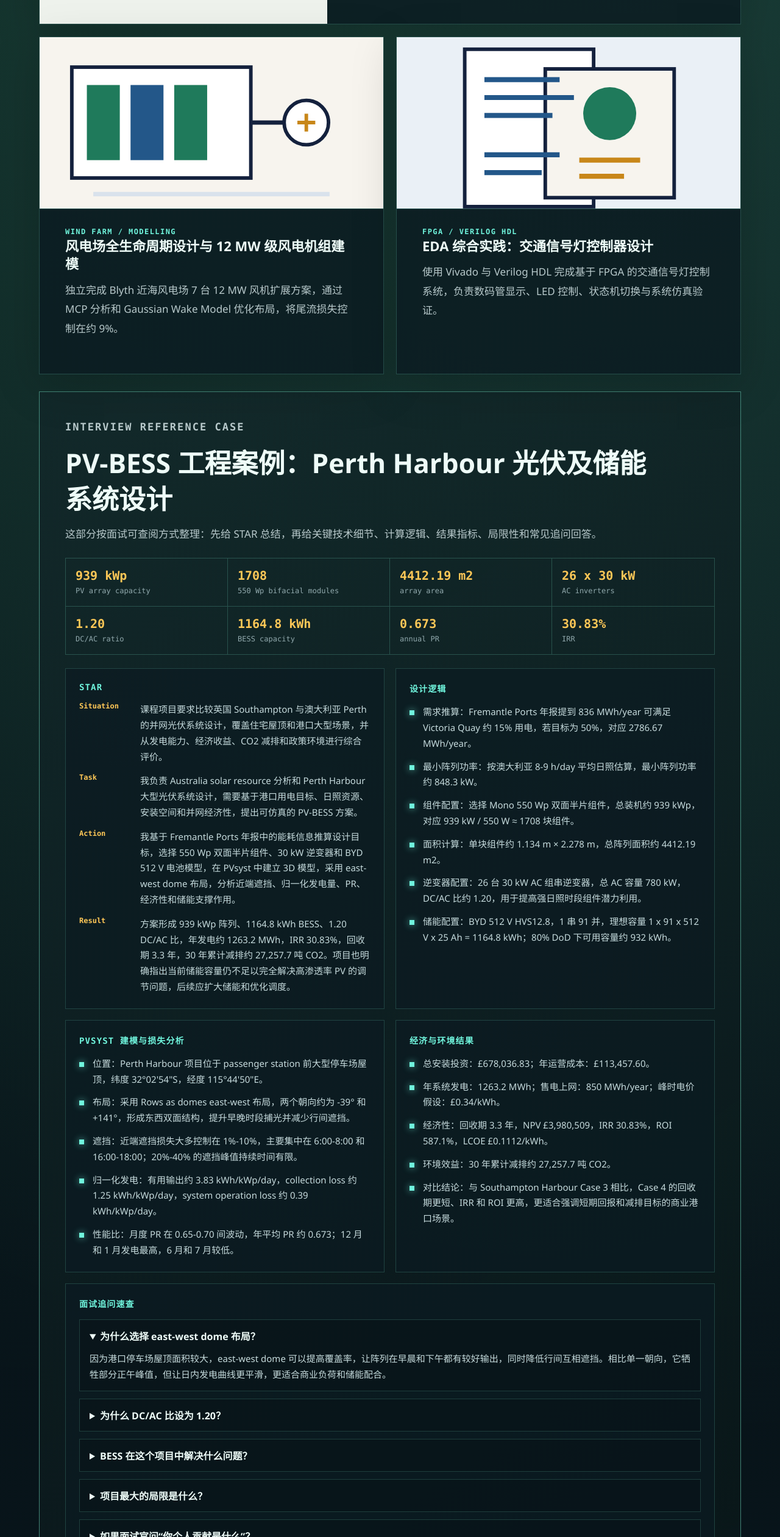
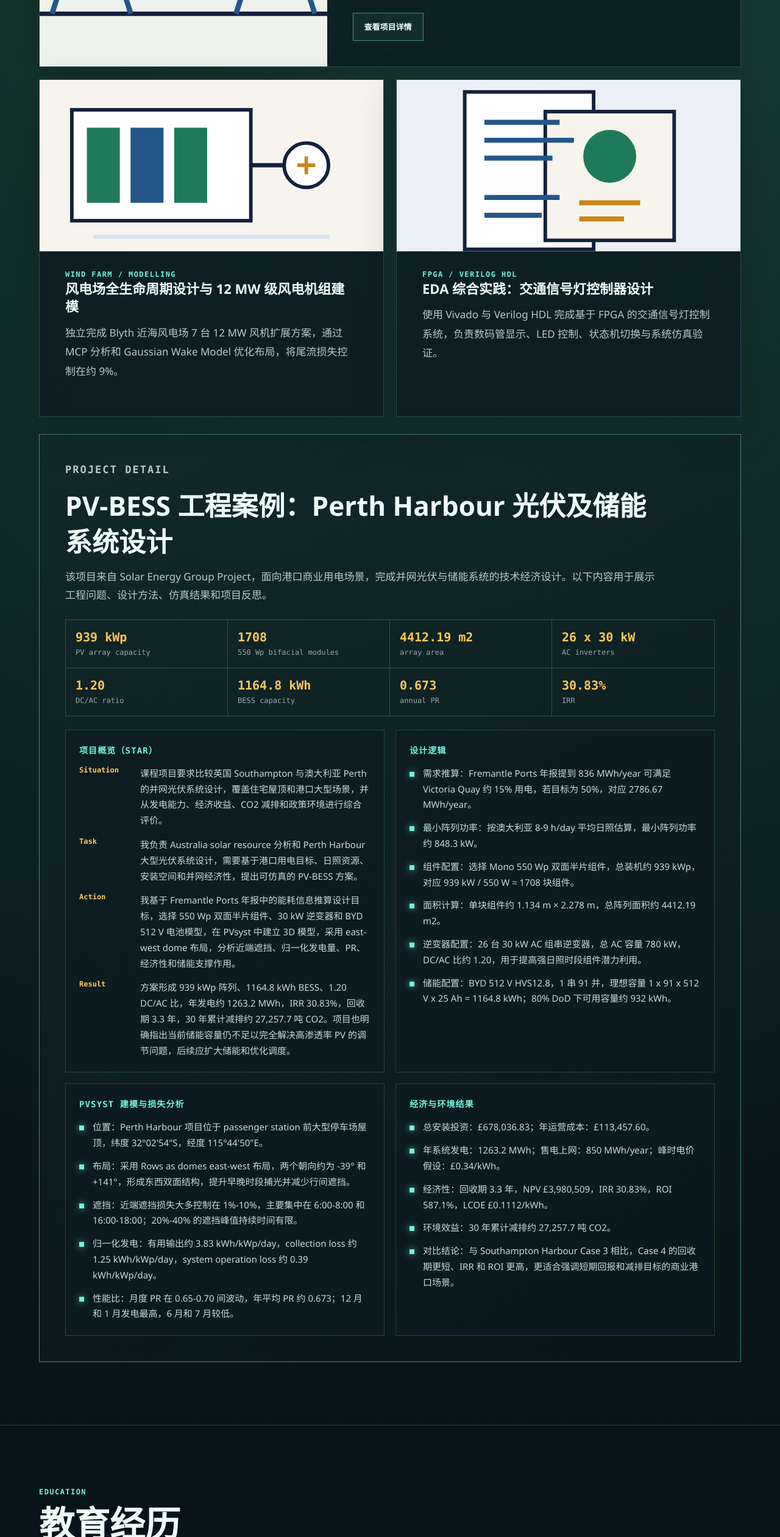
Before and after one commit to ziyoung888-prog/ziyoung888-prog.github.io, a plain HTML site: page index.html in a window 1280 px wide. Shown: the part 2104-4625 px from the top of the page at 61% size. Drawn offline with Linux system fonts and the light colour scheme.

Commit message:
Make PV case HR-facing project detail

```diff
--- a/index.html
+++ b/index.html
@@ -174,6 +174,10 @@
                   <span class="lang lang-en">Configured 1708 bifacial modules and 26 inverters, demonstrating BESS value for peak shaving and grid support.</span>
                 </li>
               </ul>
+              <a class="case-link" href="#pv-bess-case">
+                <span class="lang lang-zh">查看项目详情</span>
+                <span class="lang lang-en">View project details</span>
+              </a>
             </div>
           </article>
 
@@ -216,17 +220,17 @@
 
         <article class="case-study" id="pv-bess-case">
           <div class="case-study-header">
-            <p class="section-kicker">Interview Reference Case</p>
+            <p class="section-kicker">Project Detail</p>
             <h3>
               <span class="lang lang-zh">PV-BESS 工程案例：Perth Harbour 光伏及储能系统设计</span>
               <span class="lang lang-en">PV-BESS Engineering Case: Perth Harbour Solar and Battery Storage Design</span>
             </h3>
             <p>
               <span class="lang lang-zh">
-                这部分按面试可查阅方式整理：先给 STAR 总结，再给关键技术细节、计算逻辑、结果指标、局限性和常见追问回答。
+                该项目来自 Solar Energy Group Project，面向港口商业用电场景，完成并网光伏与储能系统的技术经济设计。以下内容用于展示工程问题、设计方法、仿真结果和项目反思。
               </span>
               <span class="lang lang-en">
-                This section is structured for interview use: STAR summary first, followed by technical details, calculation logic, outcomes, limitations and likely follow-up answers.
+                This project comes from the Solar Energy Group Project and focuses on a commercial harbour electricity scenario. It presents the techno-economic design of a grid-connected PV and battery storage system, covering the engineering problem, design method, simulation results and project reflection.
               </span>
             </p>
           </div>
@@ -244,7 +248,10 @@
 
           <div class="case-grid">
             <section class="case-panel">
-              <h4>STAR</h4>
+              <h4>
+                <span class="lang lang-zh">项目概览（STAR）</span>
+                <span class="lang lang-en">Project Overview (STAR)</span>
+              </h4>
               <dl class="star-list">
                 <div>
                   <dt>Situation</dt>
@@ -355,35 +362,6 @@
               </ul>
             </section>
           </div>
-
-          <section class="case-panel case-wide">
-            <h4>
-              <span class="lang lang-zh">面试追问速查</span>
-              <span class="lang lang-en">Interview Follow-up Reference</span>
-            </h4>
-            <div class="qa-grid">
-              <details open>
-                <summary><span class="lang lang-zh">为什么选择 east-west dome 布局？</span><span class="lang lang-en">Why use an east-west dome layout?</span></summary>
-                <p><span class="lang lang-zh">因为港口停车场屋顶面积较大，east-west dome 可以提高覆盖率，让阵列在早晨和下午都有较好输出，同时降低行间互相遮挡。相比单一朝向，它牺牲部分正午峰值，但让日内发电曲线更平滑，更适合商业负荷和储能配合。</span><span class="lang lang-en">Because the car-park roof provides a large flat area. An east-west dome layout increases coverage, captures both morning and afternoon irradiance, and reduces row-to-row shading. Compared with a single orientation, it may sacrifice some noon peak output but gives a smoother daily generation profile, which is useful for commercial loads and storage integration.</span></p>
-              </details>
-              <details>
-                <summary><span class="lang lang-zh">为什么 DC/AC 比设为 1.20？</span><span class="lang lang-en">Why was the DC/AC ratio set to 1.20?</span></summary>
-                <p><span class="lang lang-zh">939 kWp DC 阵列配 780 kW AC 逆变器，DC/AC 约 1.20。这个比例可以在大部分运行时段提高逆变器利用率，同时让强日照时段的组件潜力得到发挥。代价是极少数峰值时段可能出现削峰，因此需要结合年发电收益和削峰损失综合判断。</span><span class="lang lang-en">The 939 kWp DC array with 780 kW AC inverter capacity gives a DC/AC ratio of about 1.20. This improves inverter utilisation during many operating hours and uses the module potential under strong irradiance. The trade-off is possible clipping in some peak periods, so the ratio should be judged by annual energy gain versus clipping loss.</span></p>
-              </details>
-              <details>
-                <summary><span class="lang lang-zh">BESS 在这个项目中解决什么问题？</span><span class="lang lang-en">What problem does BESS solve in this project?</span></summary>
-                <p><span class="lang lang-zh">BESS 用于吸收白天过剩光伏电量，并在负荷高峰或光伏输出下降时释放，起到 peak trimming、valley filling 和降低反送电压力的作用。报告也指出 1164.8 kWh 对完整系统调节仍不充分，因此真实工程中还要进一步优化容量、功率等级和调度策略。</span><span class="lang lang-en">BESS absorbs surplus PV generation during the day and releases energy during peak demand or reduced PV output, supporting peak trimming, valley filling and reducing back-feed pressure. The report also notes that 1164.8 kWh is still insufficient for full system regulation, so real projects would need further optimisation of capacity, power rating and dispatch strategy.</span></p>
-              </details>
-              <details>
-                <summary><span class="lang lang-zh">项目最大的局限是什么？</span><span class="lang lang-en">What was the main limitation?</span></summary>
-                <p><span class="lang lang-zh">主要局限是部分成本假设来自在线市场价格和平均估算，而不是正式供应商报价；同时储能容量和充放电功率对高渗透率 PV 的调节能力仍有限。真实项目需要更准确的负荷曲线、设备报价、并网约束、运维成本和储能调度模拟。</span><span class="lang lang-en">The main limitation was that some cost assumptions used online market prices and average estimates rather than formal supplier quotations. In addition, the storage capacity and charge-discharge capability were limited for high PV penetration. A real project would require more accurate load profiles, supplier quotations, grid constraints, O&M costs and storage dispatch simulation.</span></p>
-              </details>
-              <details>
-                <summary><span class="lang lang-zh">如果面试官问“你个人贡献是什么”？</span><span class="lang lang-en">If asked: what was your individual contribution?</span></summary>
-                <p><span class="lang lang-zh">可以回答：我负责 Australia solar resource 分析和 Perth Harbour 大型 PV 系统设计，完成需求推算、组件与逆变器配置、BESS 容量计算、PVsyst 3D 建模逻辑、遮挡和 PR 分析，并参与 discussion 和 Australia thermal application 部分。我的核心贡献是把港口用电目标转化成可仿真的 PV-BESS 工程方案。</span><span class="lang lang-en">You can answer: I was responsible for the Australia solar resource analysis and the Perth Harbour large-scale PV system design. I worked on demand estimation, module and inverter configuration, BESS capacity calculation, PVsyst 3D modelling logic, shading and PR analysis, and contributed to the discussion and Australia thermal application sections. My core contribution was translating the port energy target into a simulatable PV-BESS engineering design.</span></p>
-              </details>
-            </div>
-          </section>
         </article>
       </section>
 
--- a/styles.css
+++ b/styles.css
@@ -243,6 +243,7 @@ h3 {
 }
 
 .button,
+.case-link,
 .contact-panel a,
 .to-top {
   min-height: 46px;
@@ -264,6 +265,7 @@ h3 {
 }
 
 .button.secondary,
+.case-link,
 .contact-panel a,
 .to-top {
   color: var(--text);
@@ -271,11 +273,17 @@ h3 {
 }
 
 .button:hover,
+.case-link:hover,
 .contact-panel a:hover,
 .to-top:hover {
   transform: translateY(-2px);
   border-color: var(--cyan);
   background: rgba(112, 245, 221, 0.14);
+}
+
+.case-link {
+  width: fit-content;
+  margin-top: 24px;
 }
 
 .signal-strip {
```
